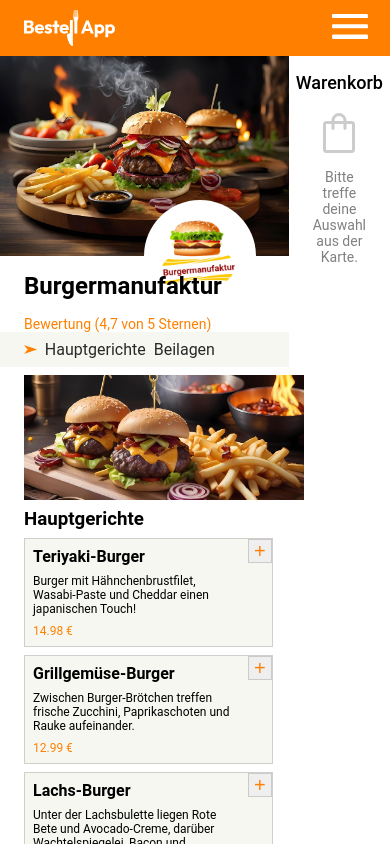
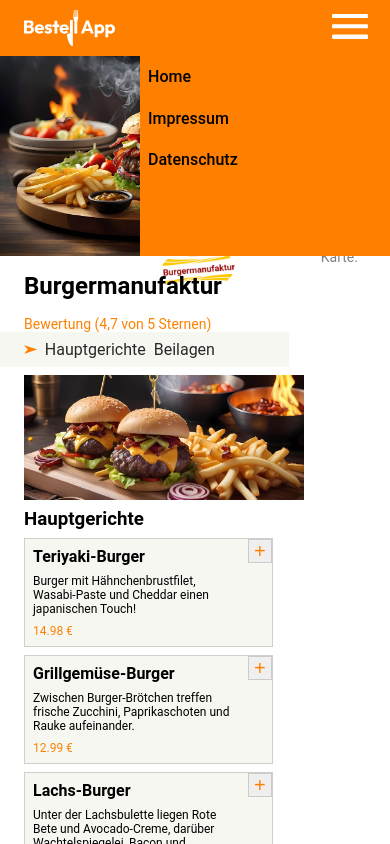
Before and after one commit to enricohoffmann/bestellapp, a plain HTML site: page index.html in a window 390 px wide. Both pictures are taken after a click on the button "menue-button". Drawn offline with Linux system fonts and the light colour scheme; a web font is replaced by a local one.

Commit message:
add: Impressum bit Header und Footer, Responsive Menu

```diff
--- a/script.js
+++ b/script.js
@@ -3,7 +3,7 @@ let deliveryOption = "pickup";
 
 function onInit() {
     let element = document.getElementById('indexSite');
-    element.innerHTML += getHeader();
+    element.innerHTML += getHeader(true);
     element.innerHTML += getContent();
     element.innerHTML += getFooter();
     createProviderSection();
@@ -111,3 +111,8 @@ function deliveryOnSelect() {
     deliveryOption = element.checked ? "bring" : "pickup";
     renderShoppingCard();
 }
+
+function toggleRespMenu() {
+    document.getElementById('resp_menu').classList.toggle("resp_menu_close");
+
+}
--- a/scripts/templates.js
+++ b/scripts/templates.js
@@ -115,16 +115,20 @@ function getSumaryTable(sumary) {
     `;
 }
 
-function getHeader() {
+function getHeader(isStartPage) {
     return `
         <section class="header-section">
             <header>
-                <img src="./assets/logo/Bestell App- Logo.svg" alt="Logo der Bestellapp">
-                <button class="menue-button" type="button" title="menue-button">
-                    <img src="./assets/icons/burger-menu-01.svg" alt="">
+                <img src="${isStartPage ?  './assets/logo/Bestell App- Logo.svg' : '../assets/logo/Bestell App- Logo.svg'}" alt="Logo der Bestellapp">
+                <button class="menue-button" type="button" title="menue-button" onclick="toggleRespMenu()">
+                    <img src="${isStartPage ? './assets/icons/burger-menu-01.svg' : '../assets/icons/burger-menu-01.svg'}" alt="">
                 </button>
-
             </header>
+            <div class="resp_menu_box resp_menu_close" id="resp_menu">
+                <a href="${isStartPage ? './index.html' : '../index.html'}" title="Home" class="nav-links">Home</a>
+                <a href="${isStartPage ? './impressum' : '../impressum'}" title="Impressumseite" class="nav-links">Impressum</a>
+                <a href="${isStartPage ? './datenschutz' : '../datenschutz'}" title="Datenschutzseite" class="nav-links">Datenschutz</a>
+            </div>
         </section>
     `;
 }
--- a/style.css
+++ b/style.css
@@ -6,10 +6,12 @@
 }
 
 .content-all{
+    position: relative;
+    overflow-x: hidden;
     display: flex;
     flex-direction: column;
     height: 100dvh;
-    overflow: scroll;
+    overflow-y: scroll;
 }
 
 .content-all::-webkit-scrollbar{
@@ -51,9 +53,46 @@ header>img {
     margin-right: 16px;
 }
 
+.resp_menu_box {
+    background-color: inherit;
+    display: flex;
+    flex-direction: column;
+    width: 250px;
+    height: 200px;
+    z-index: 10;
+
+    position: absolute;
+    top: 56px;
+    right: 0;
+
+
+    transition: all 125ms ease-in-out;
+
+    a {
+        text-decoration: none;
+        color: black;
+        padding: 4px;
+        margin: 4px;
+        font-weight: 500;
+        line-height: 1.6;
+
+    }
+
+    a:hover {
+        border-bottom: 4px solid var(--footer-bg-color);
+    }
+}
+
+
+.resp_menu_close {
+    transform: translateX(100%);
+}
+
+
 .content-section{
     display: flex;
     justify-content: space-between;
+    max-width: var(--content-width);
 }
 
 
```
Also changed, not shown: impressum/impressum.js (added, +73 -0 lines), impressum/index.html (+4 -73 lines), index.html (line endings or trailing spaces).
